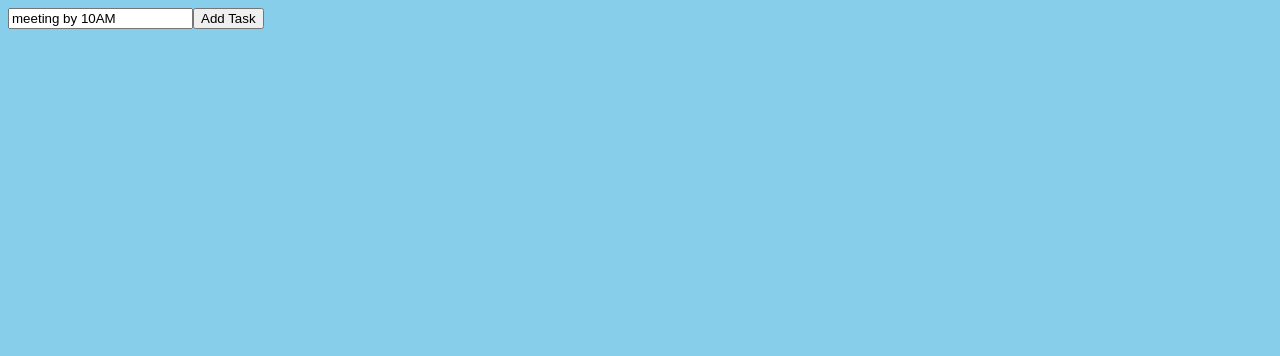
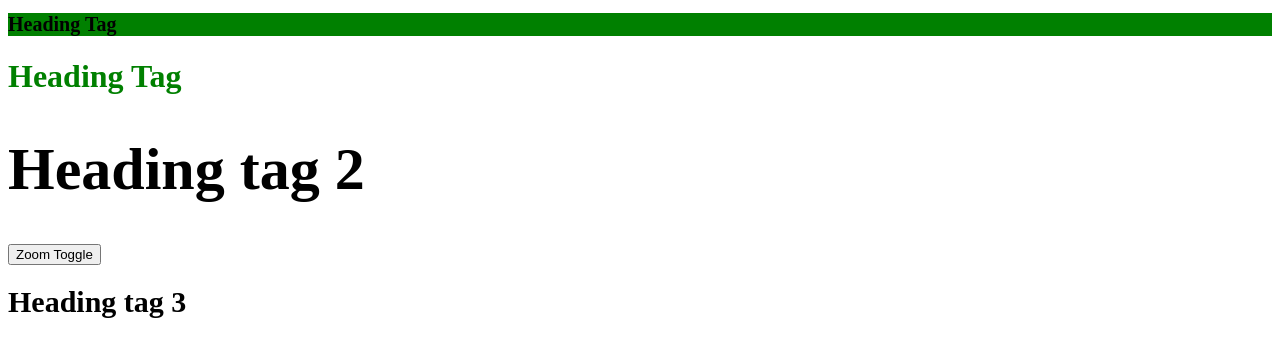
Before and after one commit to Chabsy123/angular-v19-tutorial, an Angular app: page / in a window 1280 px wide. Shown: the top 356 px of the page. Built offline with nearby package versions, Linux system fonts and the light colour scheme.

Commit message:
Test Different Dynamic Styles

```diff
--- a/src/app/app.component.css
+++ b/src/app/app.component.css
@@ -7,7 +7,7 @@
   color: #fff;
 } */
 
-.bg-red{
+/* .bg-red{
   background-color: red;
 }
 .bg-green{
@@ -19,9 +19,9 @@
 .btn:hover{
   border: 1px solid white;
   cursor: pointer;
-}
+} */
 
-.count{
+/* .count{
   font-size: 30px;
   margin: auto;
   margin-bottom: 20px;
@@ -30,17 +30,17 @@
   text-align: center;
   padding: 10px;
   border-radius: 10px;
-}
+} */
 
 /* this css component is relative to the app component only and not applicable to the nested component, you must use the applicable component.css file to  style it */
-h1{
+/* h1{
   color: red;
   background-color: orange;
-}
+} */
 
 
-.task-list{
+/* .task-list{
   display: flex;
   justify-content: space-between;
   list-style: none;
-}
+} */
--- a/src/app/app.component.html
+++ b/src/app/app.component.html
@@ -315,19 +315,36 @@ type="text" name="user"
 <!-- TO-DO List-->
 
 <!-- Input field bound to 'task' using two-way binding -->
-<input [(ngModel)]="task" type="text" placeholder="Enter task name" />
+<!-- <input [(ngModel)]="task" type="text" placeholder="Enter task name" /> -->
 
 <!-- Button triggers addTask() method on click -->
-<button (click)="addTask()">Add Task</button>
+<!-- <button (click)="addTask()">Add Task</button> -->
 
 <!-- Loop through taskList using @for and track by ID -->
-@for (task of taskList; track task.id) {
+<!-- @for (task of taskList; track task.id) {
   <ul class="task-list">
-    <!-- Display task ID and name -->
-    <li>{{ task.id }}</li>
-    <li>{{ task.name }}</li>
+    Display task ID and name
+    <li>{{ task.id }}</li> -->
+    <!-- <li>{{ task.name }}</li> -->
 
     <!-- Button to delete specific task by ID -->
-    <li><button (click)="deleteTask(task.id)">Delete</button></li>
+    <!-- <li><button (click)="deleteTask(task.id)">Delete</button></li>
   </ul>
-}
+} -->
+
+<!-- Dynamic Styling -->
+ <!-- simple style -->
+ <!-- <h1 style="background-color: red;">Dynamic Style</h1> -->
+  <!-- from the ts file styling -->
+  <h1 [style.backgroundColor]="color" [style.fontSize]="fontSizeNormal">Heading Tag</h1>
+  <!-- can also be used like this -->
+  <h1 [style.color]="color">Heading Tag</h1>
+  <!-- applying a style conditionally -->
+    <!-- <h1 [style.fontSize]="'20px'">Heading tag 2</h1> -->
+    <!-- OR -->
+    <!-- <h1 [style.fontSize]="fontSizeNormal">Heading tag 2</h1> -->
+     <!-- using a conditional ternary operator -->
+    <h1 [style.fontSize]="zoom ? fontSizeBig :fontSizeNormal">Heading tag 2</h1>
+    <button (click)="zoomToggle()">Zoom Toggle</button>
+    <!-- the style .px means whatever value will be in pixels and pt means percentage -->
+    <h1 [style.fontSize.px]="size">Heading tag 3</h1>
--- a/src/app/app.component.ts
+++ b/src/app/app.component.ts
@@ -274,11 +274,11 @@ export class AppComponent {
 
 // TO-DO List Component Logic (TypeScript)
 
-task = "meeting by 10AM"; // Bound to the input field using ngModel
+// task = "meeting by 10AM"; // Bound to the input field using ngModel
 
 // Array to hold the list of tasks
 // Each task is an object with a unique ID and name
-taskList: { id: number, name: string }[] = [];
+// taskList: { id: number, name: string }[] = [];
 
 /**
  * Adds a new task to the list.
@@ -286,21 +286,32 @@ taskList: { id: number, name: string }[] = [];
  * - Uses the current value of the 'task' variable as the task name
  * - Clears the input field after adding
  */
-addTask() {
-  this.taskList.push({
-    id: this.taskList.length + 1, // Unique ID based on list length
-    name: this.task               // Task name from input
-  });
-
-  this.task = ""; // Reset input after adding task
-}
+// addTask() {
+//   this.taskList.push({
+//     id: this.taskList.length + 1, // Unique ID based on list length
+    // name: this.task               // Task name from input
+  // });
+//
+  // this.task = ""; // Reset input after adding task
+// }
 
 /**
  * Deletes a task from the list by its ID.
  * - Uses Array.filter() to exclude the selected task
  * - Updates the task list with the remaining items
  */
-deleteTask(id: number) {
-  this.taskList = this.taskList.filter(item => item.id !== id);
+// deleteTask(id: number) {
+//   this.taskList = this.taskList.filter(item => item.id !== id);
+// }
+
+// Dynamic styling
+color="green";
+fontSizeNormal ="20px"
+fontSizeBig ="60px"
+size=30
+
+zoom=true;
+zoomToggle(){
+  this.zoom = !this.zoom;
 }
 }
--- a/src/styles.css
+++ b/src/styles.css
@@ -1,5 +1,5 @@
 /* You can add global styles to this file, and also import other style files */
 /* this is essential for styling uniform buttons, headers, footers and all of that */
-body{
+/* body{
   background-color: skyblue;
-}
+} */
--- a/src/theme.css
+++ b/src/theme.css
@@ -1,5 +1,5 @@
 /* this is another global style file created from the src folder used as an example to explain global styling but it has to be registered in the angular.json file (you can also use 2 global css files )*/
-h1{
+/* h1{
   padding: 10px;
   border: 3px solid green;
-}
+} */
```
